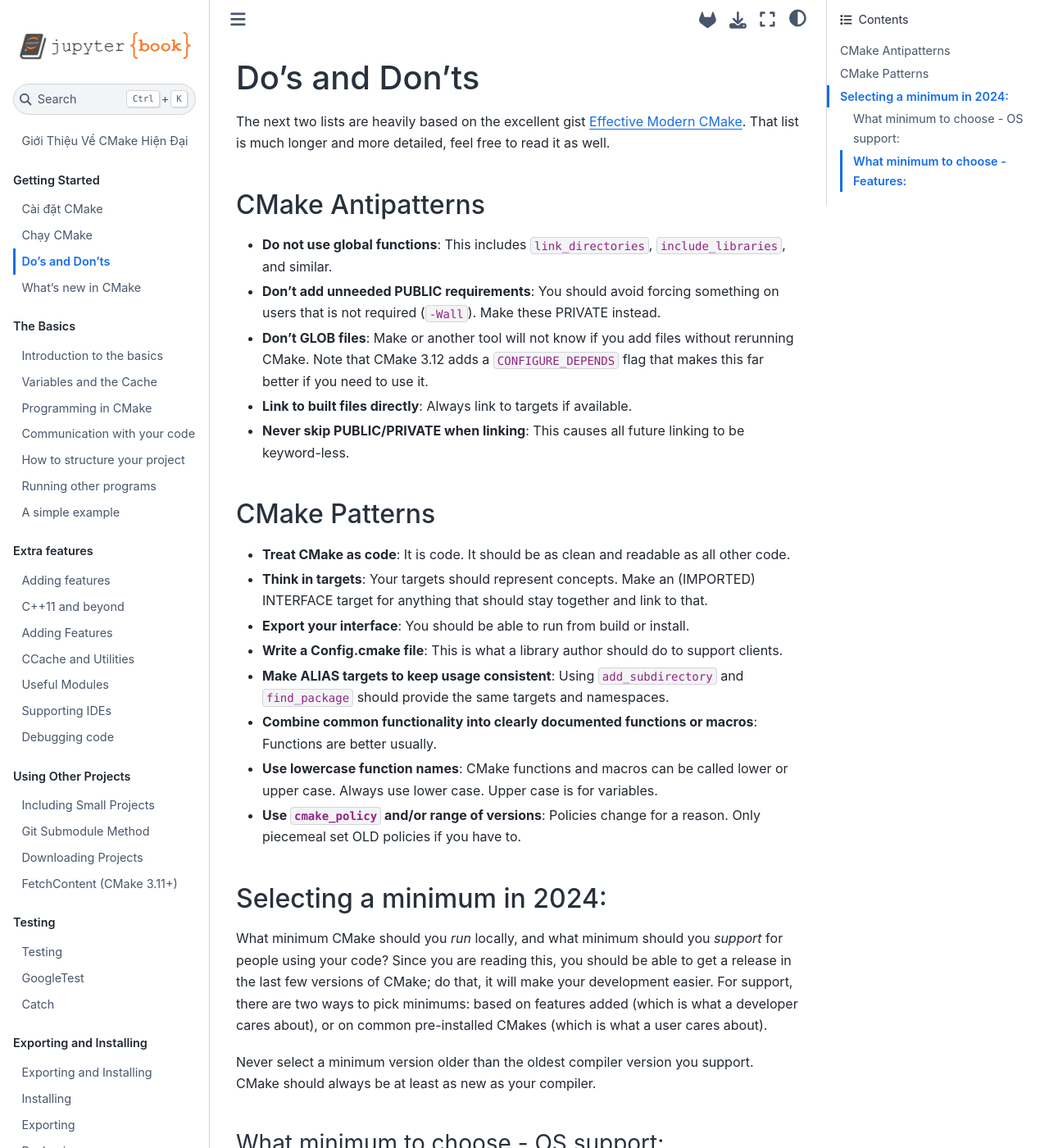
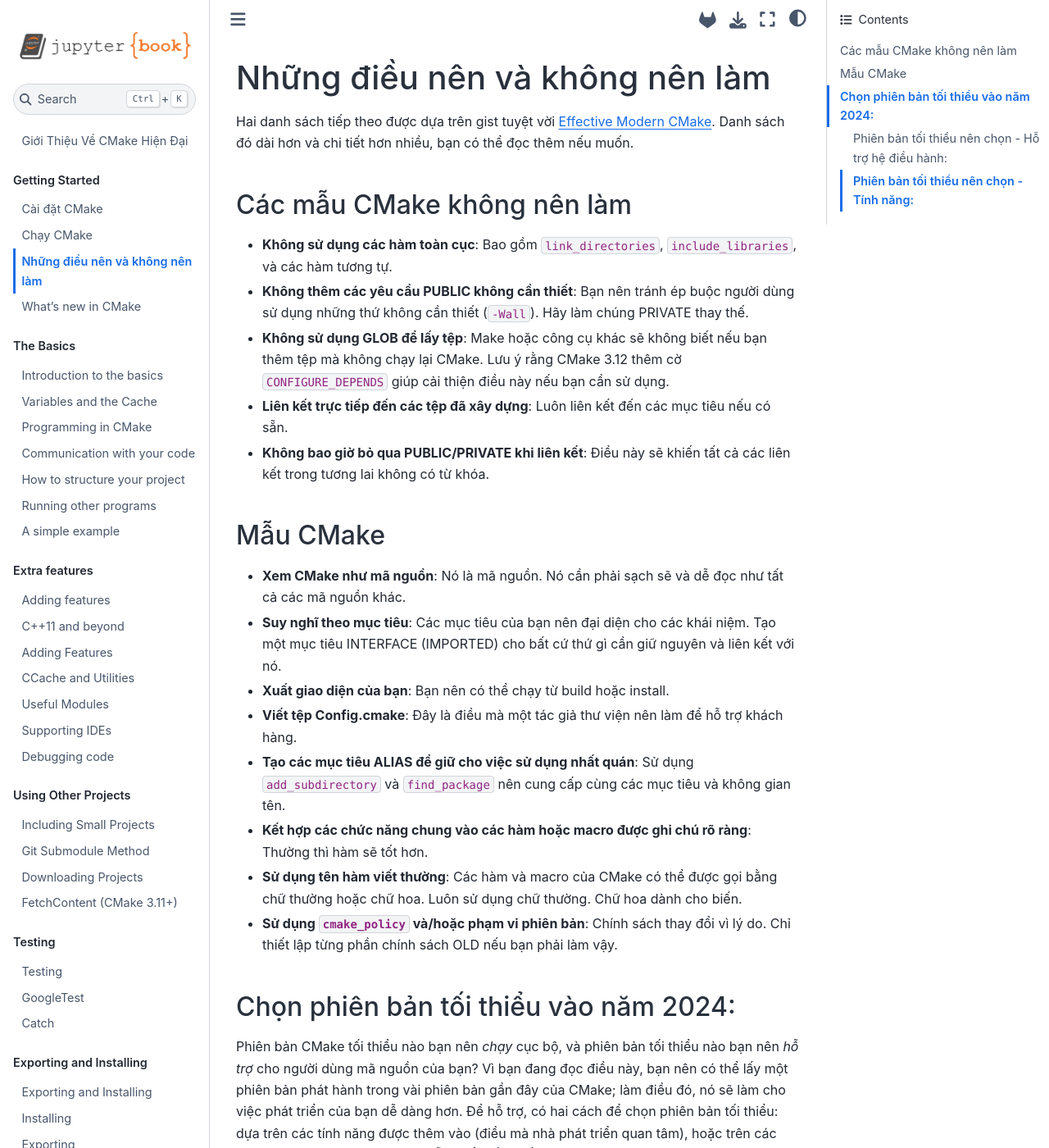
Before and after one commit to xuanvuong1702/Modern-CMake-VI-VN, a Jupyter Book: the page built from chapters/intro/dodonot.md, in a window 1280 px wide and 1400 px high. Shown: the whole window at 82% size. Built offline with Jupyter Book 1.0.4 settings and Sphinx 7.4.7 and the Sphinx Book theme 1.1.4, drawn with Linux system fonts in a browser that asks for light colours; some of the changed text lies outside the part shown.

Commit message:
do and dont

```diff
--- a/chapters/intro/dodonot.md
+++ b/chapters/intro/dodonot.md
@@ -1,62 +1,55 @@
-# Do's and Don'ts
+# Những điều nên và không nên làm
 
-The next two lists are heavily based on the excellent gist [Effective Modern CMake]. That list is much longer and more detailed, feel free to read it as well.
+Hai danh sách tiếp theo được dựa trên gist tuyệt vời [Effective Modern CMake]. Danh sách đó dài hơn và chi tiết hơn nhiều, bạn có thể đọc thêm nếu muốn.
 
-## CMake Antipatterns
+## Các mẫu CMake không nên làm
 
-- **Do not use global functions**: This includes `link_directories`, `include_libraries`, and similar.
-- **Don't add unneeded PUBLIC requirements**: You should avoid forcing something on users that is not required (`-Wall`). Make these PRIVATE instead.
-- **Don't GLOB files**: Make or another tool will not know if you add files without rerunning CMake. Note that CMake 3.12 adds a `CONFIGURE_DEPENDS` flag that makes this far better if you need to use it.
-- **Link to built files directly**: Always link to targets if available.
-- **Never skip PUBLIC/PRIVATE when linking**: This causes all future linking to be keyword-less.
+- **Không sử dụng các hàm toàn cục**: Bao gồm `link_directories`, `include_libraries`, và các hàm tương tự.
+- **Không thêm các yêu cầu PUBLIC không cần thiết**: Bạn nên tránh ép buộc người dùng sử dụng những thứ không cần thiết (`-Wall`). Hãy làm chúng PRIVATE thay thế.
+- **Không sử dụng GLOB để lấy tệp**: Make hoặc công cụ khác sẽ không biết nếu bạn thêm tệp mà không chạy lại CMake. Lưu ý rằng CMake 3.12 thêm cờ `CONFIGURE_DEPENDS` giúp cải thiện điều này nếu bạn cần sử dụng.
+- **Liên kết trực tiếp đến các tệp đã xây dựng**: Luôn liên kết đến các mục tiêu nếu có sẵn.
+- **Không bao giờ bỏ qua PUBLIC/PRIVATE khi liên kết**: Điều này sẽ khiến tất cả các liên kết trong tương lai không có từ khóa.
+## Mẫu CMake
 
-## CMake Patterns
+- **Xem CMake như mã nguồn**: Nó là mã nguồn. Nó cần phải sạch sẽ và dễ đọc như tất cả các mã nguồn khác.
+- **Suy nghĩ theo mục tiêu**: Các mục tiêu của bạn nên đại diện cho các khái niệm. Tạo một mục tiêu INTERFACE (IMPORTED) cho bất cứ thứ gì cần giữ nguyên và liên kết với nó.
+- **Xuất giao diện của bạn**: Bạn nên có thể chạy từ build hoặc install.
+- **Viết tệp Config.cmake**: Đây là điều mà một tác giả thư viện nên làm để hỗ trợ khách hàng.
+- **Tạo các mục tiêu ALIAS để giữ cho việc sử dụng nhất quán**: Sử dụng `add_subdirectory` và `find_package` nên cung cấp cùng các mục tiêu và không gian tên.
+- **Kết hợp các chức năng chung vào các hàm hoặc macro được ghi chú rõ ràng**: Thường thì hàm sẽ tốt hơn.
+- **Sử dụng tên hàm viết thường**: Các hàm và macro của CMake có thể được gọi bằng chữ thường hoặc chữ hoa. Luôn sử dụng chữ thường. Chữ hoa dành cho biến.
+- **Sử dụng `cmake_policy` và/hoặc phạm vi phiên bản**: Chính sách thay đổi vì lý do. Chỉ thiết lập từng phần chính sách OLD nếu bạn phải làm vậy.
 
-- **Treat CMake as code**: It is code. It should be as clean and readable as all other code.
-- **Think in targets**: Your targets should represent concepts. Make an (IMPORTED) INTERFACE target for anything that should stay together and link to that.
-- **Export your interface**: You should be able to run from build or install.
-- **Write a Config.cmake file**: This is what a library author should do to support clients.
-- **Make ALIAS targets to keep usage consistent**: Using `add_subdirectory` and `find_package` should provide the same targets and namespaces.
-- **Combine common functionality into clearly documented functions or macros**: Functions are better usually.
-- **Use lowercase function names**: CMake functions and macros can be called lower or upper case. Always use lower case. Upper case is for variables.
-- **Use `cmake_policy` and/or range of versions**: Policies change for a reason. Only piecemeal set OLD policies if you have to.
+## Chọn phiên bản tối thiểu vào năm 2024:
 
-## Selecting a minimum in 2024:
+Phiên bản CMake tối thiểu nào bạn nên _chạy_ cục bộ, và phiên bản tối thiểu nào bạn nên _hỗ trợ_ cho người dùng mã nguồn của bạn? Vì bạn đang đọc điều này, bạn nên có thể lấy một phiên bản phát hành trong vài phiên bản gần đây của CMake; làm điều đó, nó sẽ làm cho việc phát triển của bạn dễ dàng hơn. Để hỗ trợ, có hai cách để chọn phiên bản tối thiểu: dựa trên các tính năng được thêm vào (điều mà nhà phát triển quan tâm), hoặc trên các phiên bản CMake được cài đặt sẵn phổ biến (điều mà người dùng quan tâm).
 
-What minimum CMake should you _run_ locally, and what minimum should you _support_ for people using your
-code? Since you are reading this, you should be able to get a release in the last few versions of CMake;
-do that, it will make your development easier. For support, there are two ways to pick minimums: based on
-features added (which is what a developer cares about), or on common pre-installed CMakes (which is what a
-user cares about).
-
-Never select a minimum version older than the oldest compiler version you support. CMake should always be
-at least as new as your compiler.
-
-### What minimum to choose - OS support:
+Không bao giờ chọn phiên bản tối thiểu cũ hơn phiên bản trình biên dịch cũ nhất mà bạn hỗ trợ. CMake nên luôn luôn mới ít nhất bằng trình biên dịch của bạn.
+### Phiên bản tối thiểu nên chọn - Hỗ trợ hệ điều hành:
 
 - 3.16: Ubuntu 20.04.
 - 3.17: Amazon Linux
-- 3.19: First to support Apple Silicon.
+- 3.19: Hỗ trợ đầu tiên cho Apple Silicon.
 - 3.20: CentOS 8.
 - 3.22: Ubuntu 22.04.
-- 3.25: Debian 12 (11 backports)
+- 3.25: Debian 12 (backports từ 11)
 - 3.28: Ubuntu 24.04.
-- 3.29: Debian 13 (12 backports)
-- latest: pip/conda-forge/homebew/chocolaty, etc.
+- 3.29: Debian 13 (backports từ 12)
+- mới nhất: pip/conda-forge/homebrew/chocolaty, v.v.
 
-### What minimum to choose - Features:
+### Phiên bản tối thiểu nên chọn - Tính năng:
 
-- 3.11: `IMPORTED INTERFACE` setting, faster, FetchContent, `COMPILE_LANGUAGE` in IDEs
+- 3.11: Thiết lập `IMPORTED INTERFACE`, nhanh hơn, FetchContent, `COMPILE_LANGUAGE` trong IDEs
 - 3.12: C++20, `cmake --build build -j N`, `SHELL:`, FindPython
-- 3.14/3.15: CLI, FindPython updates
-- 3.16: Unity builds / precompiled headers, CUDA meta features
-- 3.17/3.18: Lots more CUDA, metaprogramming, FindPython updates
+- 3.14/3.15: CLI, cập nhật FindPython
+- 3.16: Unity builds / precompiled headers, tính năng meta CUDA
+- 3.17/3.18: Nhiều tính năng CUDA hơn, metaprogramming, cập nhật FindPython
 - 3.19: Presets
 - 3.20: C++23, `cmake_path`
-- 3.24: Package finder
-- 3.25: Blocks for scoping
-- 3.28: C++20 modules
-- 3.29: Build before test target
-- 3.30: Full C++26 support
+- 3.24: Trình tìm kiếm gói
+- 3.25: Blocks cho phạm vi
+- 3.28: Các module C++20
+- 3.29: Build trước khi kiểm tra mục tiêu
+- 3.30: Hỗ trợ đầy đủ C++26
 
 [effective modern cmake]: https://gist.github.com/mbinna/c61dbb39bca0e4fb7d1f73b0d66a4fd1
```
